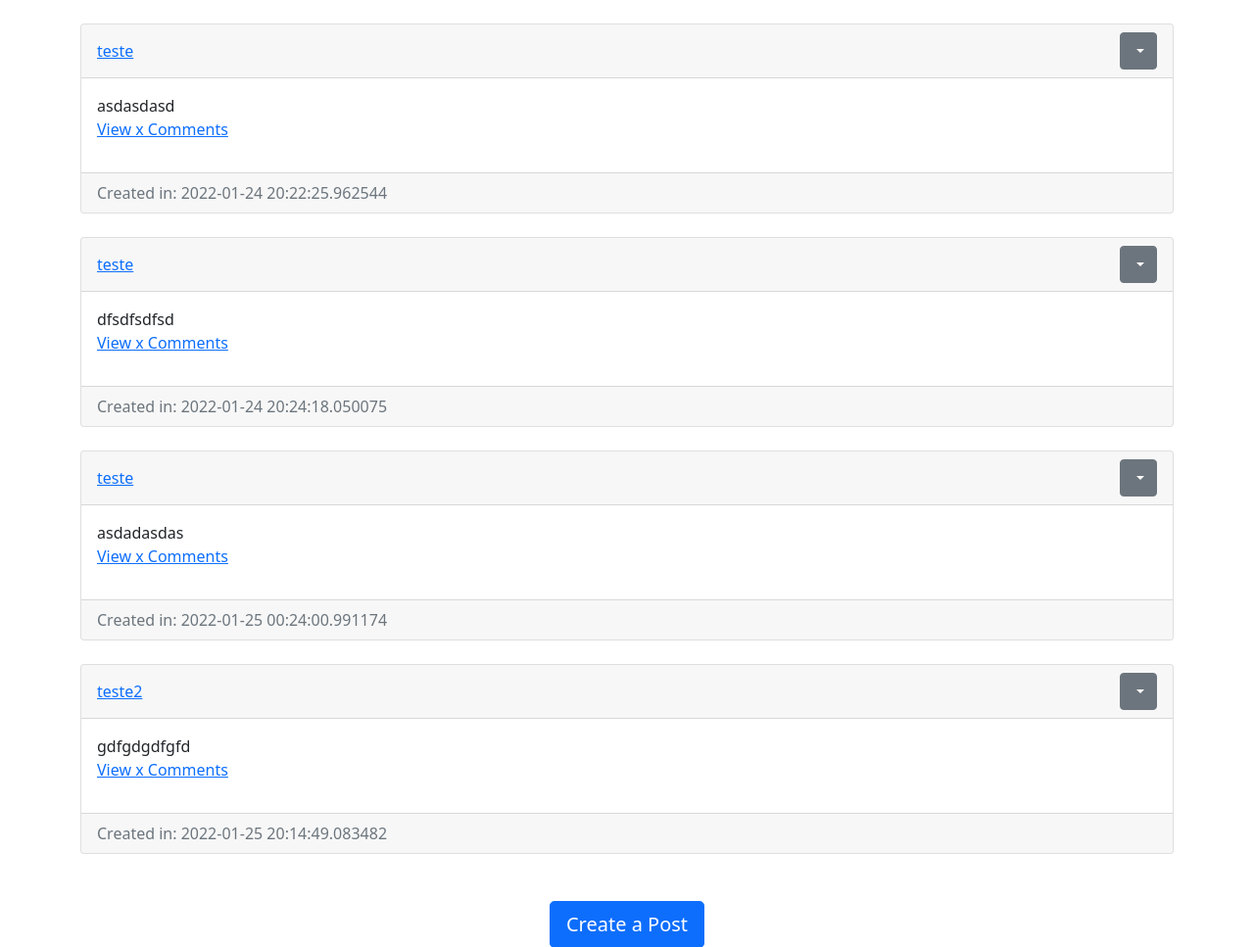
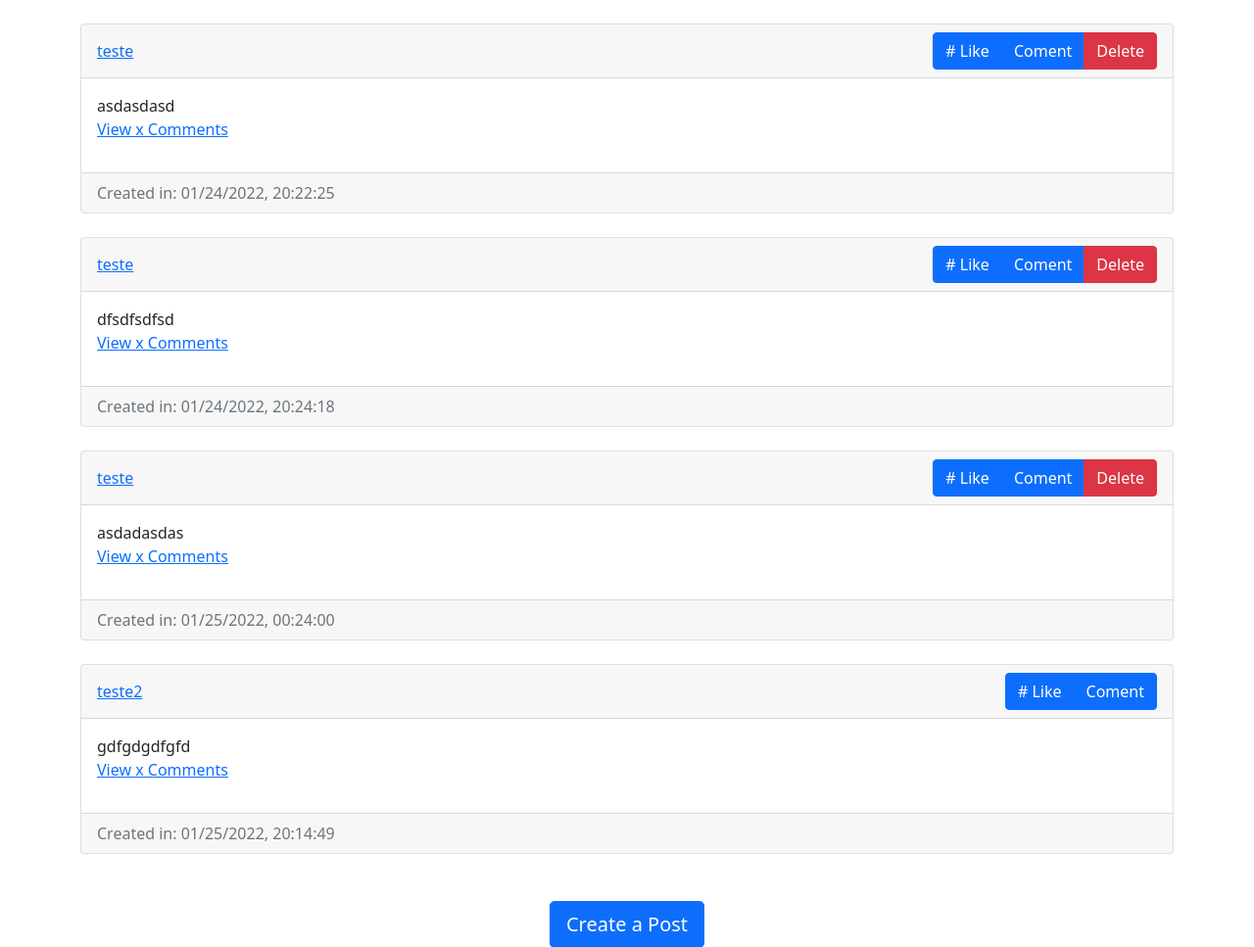
Before and after one commit to lgmarin/Flask-blog, a Flask app: page / in a window 1280 px wide. Shown: the part 56-1023 px from the top of the page at 98% size. Run offline with Flask 2, Linux system fonts and the light colour scheme; a user stored in the database is signed in; data comes from the database, SQL or seed files in the repository; both versions use the stored data as it was after the commit; parts of the project's set-up code (start-up, migrations or seed data) failed here and were passed over; some libraries are stand-ins or nearby versions.

Commit message:
Some more frontend cleanup

```diff
--- a/website/templates/posts.html.j2
+++ b/website/templates/posts.html.j2
@@ -8,18 +8,13 @@
                 <div class="card-header d-flex justify-content-between align-items-center">
                     <a href="">{{post.user.username}}</a>
                     <div>
-                        <div class="dropdown">
-                            <button class="btn btn-secondary dropdown-toggle" type="button" id="dropdownMenuButton2" data-bs-toggle="dropdown" aria-expanded="false">
-                            </button>
-                            <ul class="dropdown-menu dropdown-menu-dark" aria-labelledby="dropdownMenuButton2">
-                                <li><a class="dropdown-item" href="#">Comment</a></li>
-                                {% if user.id == post.author %}
-                                    <li><hr class="dropdown-divider"></li>
-                                    <li><a class="dropdown-item" href="/delete-post/{{post.id}}">Delete Post</a></li>
-                                {% endif %}
-                            </ul>
+                        <div class="btn-group">
+                            <a href="#" class="btn btn-primary" aria-current="page"># Like</a>
+                            <a href="#" class="btn btn-primary">Coment</a>
+                            {% if user.id == post.author %}
+                                <a href="/delete-post/{{post.id}}" class="btn btn-danger">Delete</a>
+                            {% endif %}
                         </div>
-
                     </div>
                 </div>
                 <div class="card-body">
@@ -36,7 +31,7 @@
                         </div>
                 </div>
                     <div class="card-footer text-muted align-items-right">
-                        Created in: {{post.date_created}}
+                        Created in: {{post.date_created.strftime("%m/%d/%Y, %H:%M:%S")}}
                     </div>
             </div>
             <br/>
```
Also changed, not shown: website/database.db.
